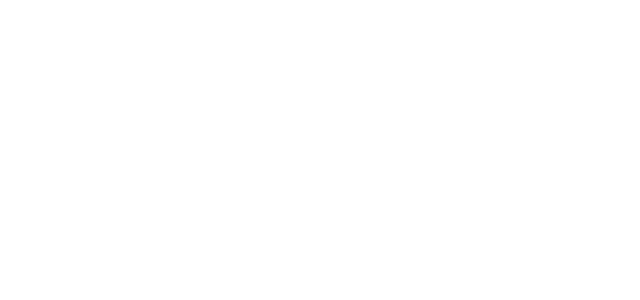
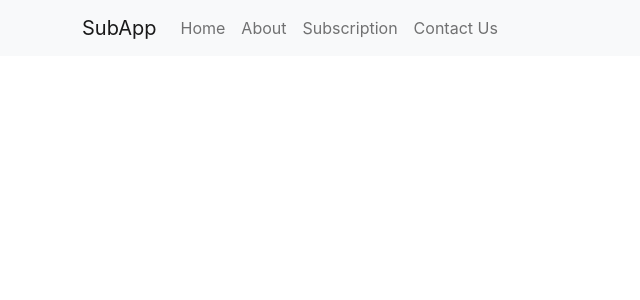
Before and after one commit to HAVibhavSharma/dailyquestionsub, a React (Create React App) app: page / in a window 1280 px wide. Shown: the top 300 px of the page, without its empty margins (0-640 px from the left). Built offline with nearby package versions, Linux system fonts and the light colour scheme.

Commit message:
navbar added

```diff
--- a/src/App.js
+++ b/src/App.js
@@ -1,8 +1,8 @@
-import { Button } from "react-bootstrap";
+import NavBar from "./Navbar/NavBar";
 function App() {
   return (
     <>
-      {/* Navbar */}
+      <NavBar />
       {/* about */}
       {/* subscription dropdowns which is a clickable button: */}
       {/* duaration of subscription */}
--- /dev/null
+++ b/src/Navbar/NavBar.js
@@ -0,0 +1,28 @@
+import React from "react";
+import Container from "react-bootstrap/Container";
+import Nav from "react-bootstrap/Nav";
+import Navbar from "react-bootstrap/Navbar";
+import NavDropdown from "react-bootstrap/NavDropdown";
+
+function NavBar() {
+  return (
+    <>
+      <Navbar bg="light" expand="lg">
+        <Container>
+          <Navbar.Brand href="#home">SubApp</Navbar.Brand>
+          <Navbar.Toggle aria-controls="basic-navbar-nav" />
+          <Navbar.Collapse id="basic-navbar-nav">
+            <Nav className="me-auto">
+              <Nav.Link href="#home">Home</Nav.Link>
+              <Nav.Link href="#link">About</Nav.Link>
+              <Nav.Link href="#link">Subscription</Nav.Link>
+              <Nav.Link href="#link">Contact Us</Nav.Link>
+            </Nav>
+          </Navbar.Collapse>
+        </Container>
+      </Navbar>
+    </>
+  );
+}
+
+export default NavBar;
```
